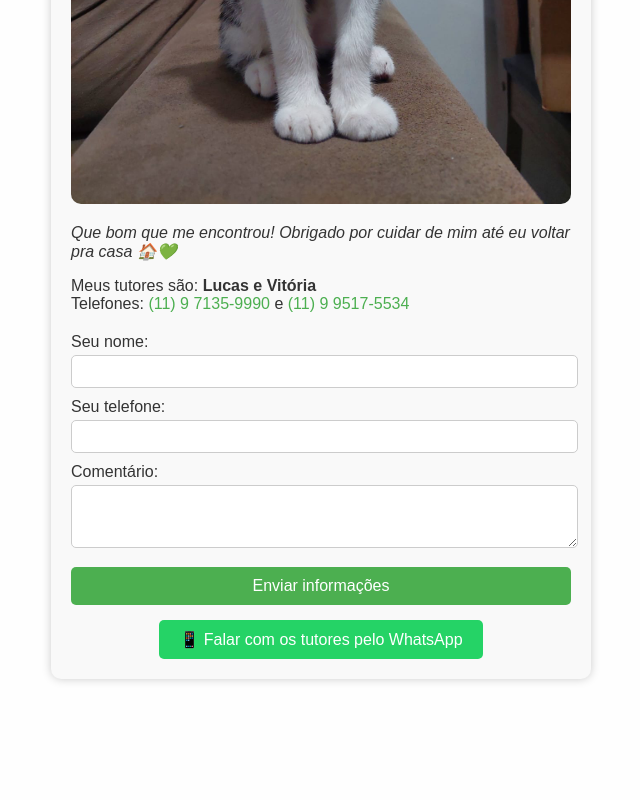
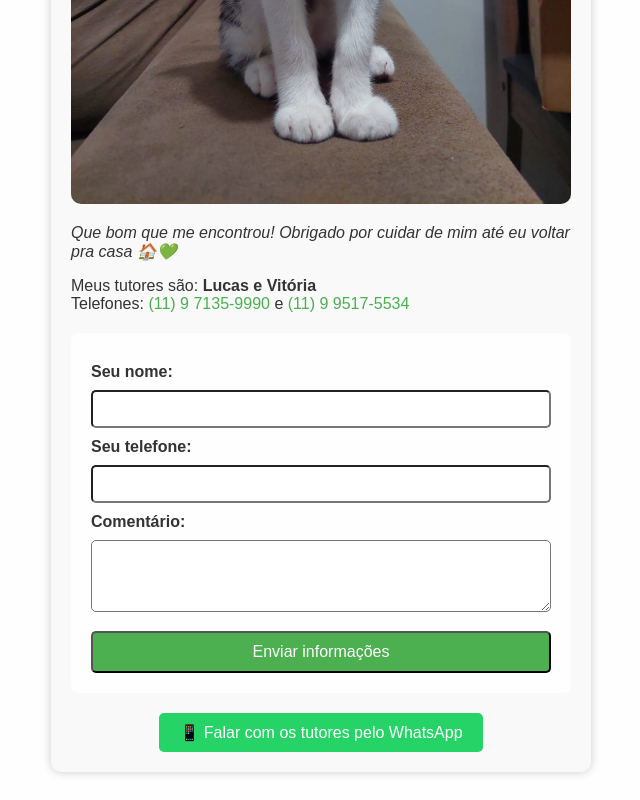
Before and after one commit to lucasramosfs/yoshi, a plain HTML site: page index.html in a window 1280 px wide. Shown: the part 592-1392 px from the top of the page, without its empty margins (319-959 px from the left). Before the commit the page ends 1299 px from the top, so only its background shows below. Drawn offline with Linux system fonts and the light colour scheme.

Commit message:
ajustando a pagina

```diff
--- a/index.html
+++ b/index.html
@@ -32,26 +32,40 @@
       font-size: 1rem;
     }
     form {
-      margin-top: 20px;
+      margin: 20px auto;           /* Centraliza o formulário na página */
+      padding: 20px;               /* Espaço interno */
+      /* border: 1px solid red;       Borda de debug */
+      max-width: 100%;            /* Largura máxima */
+      background-color: #fefefe;   /* Cor de fundo clara */
+      border-radius: 8px;
+      box-sizing: border-box;
     }
+
     label {
       display: block;
       margin-top: 10px;
+      margin-bottom: 5px;
+      /* border: 1px solid red;       Debug */
+      font-weight: bold;
     }
+
     input, textarea {
       width: 100%;
-      padding: 8px 0 8px 5px;
+      padding: 8px 5px;
       margin-top: 4px;
       border-radius: 5px;
-      border: 1px solid #ccc;
+      /* border: 3px solid red;       Debug */
+      box-sizing: border-box;      /* Impede que padding extrapole largura */
+      font-size: 1rem;
     }
+
     button {
       margin-top: 15px;
       padding: 10px;
       width: 100%;
       background-color: #4CAF50;
       color: white;
-      border: none;
+      /* border: 1px solid red;       Debug */
       border-radius: 5px;
       font-size: 1rem;
       cursor: pointer;
```
